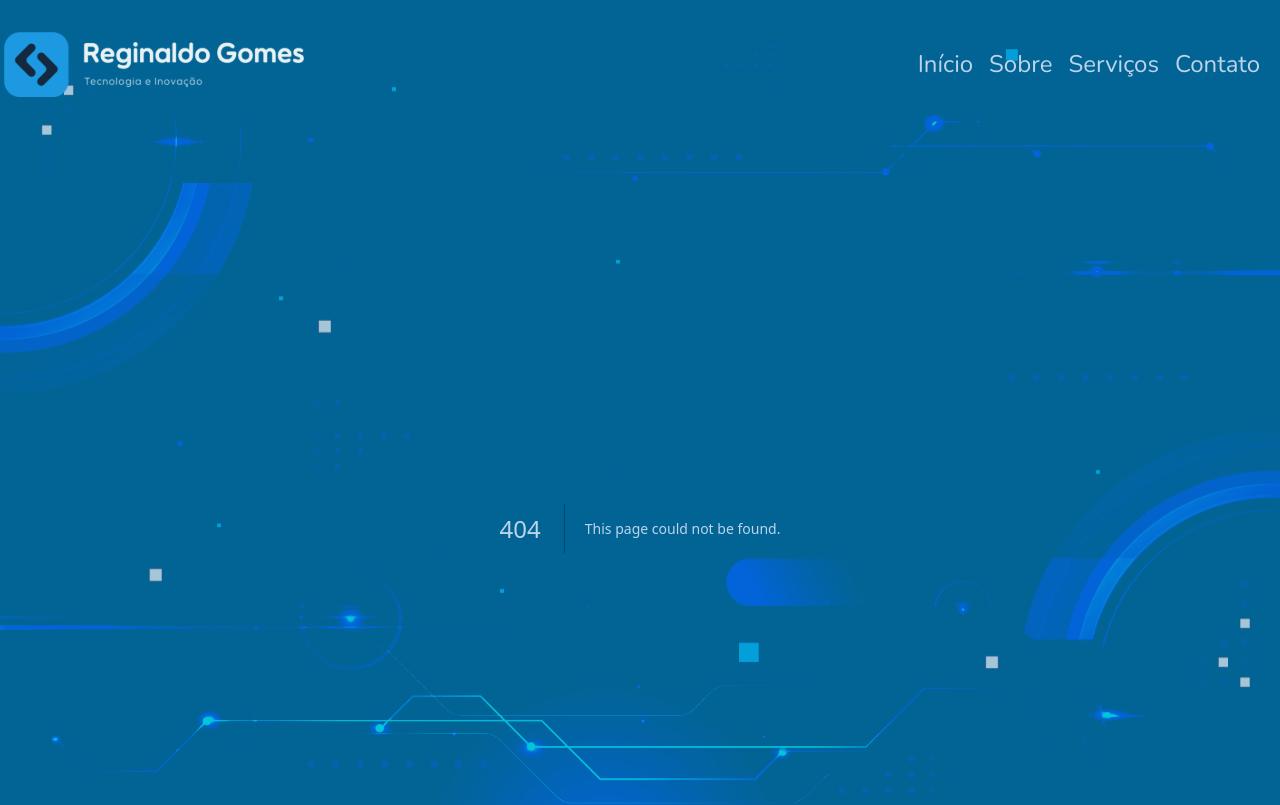
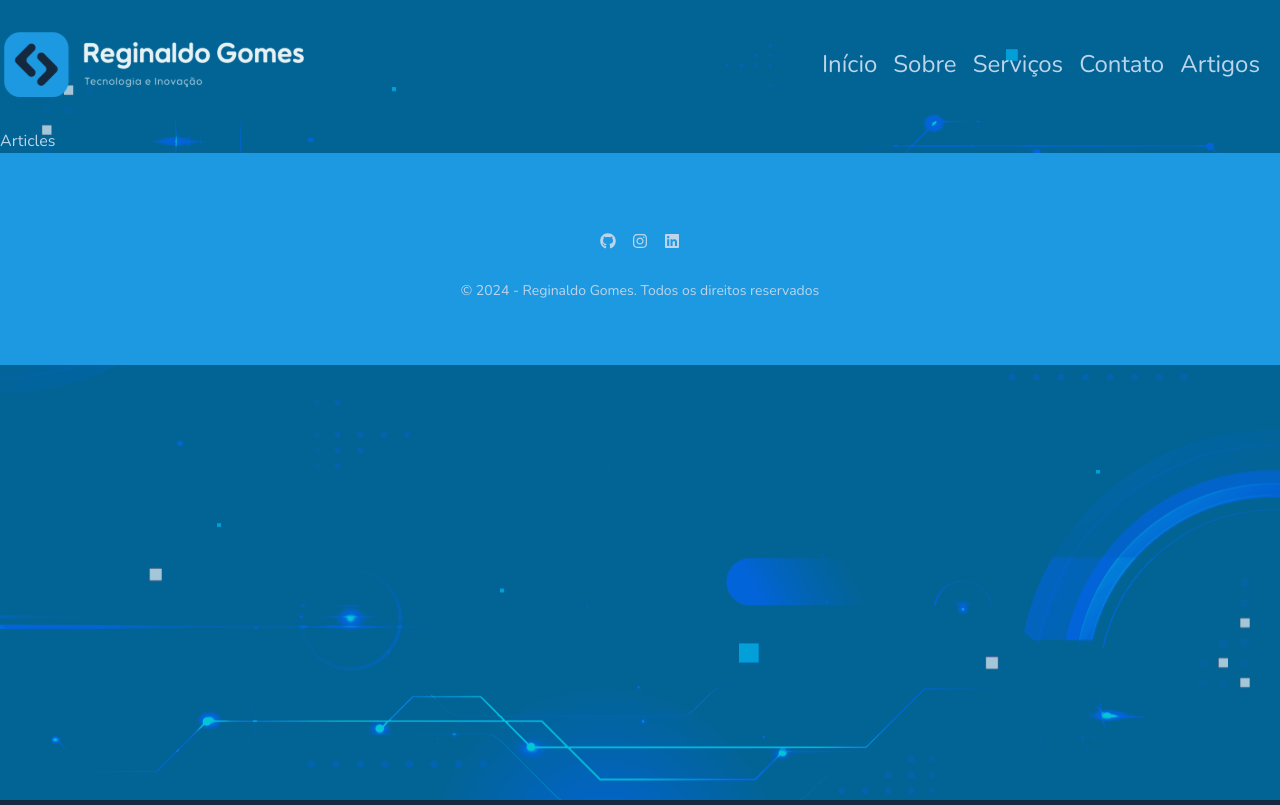
Before and after one commit to reginaldogomes/bhs_cms_site_app, a Next.js app: page /articles in a window 1280 px wide. Before the commit this address had no page. Shown: the top 805 px of the page. Built offline with nearby package versions, Linux system fonts and the light colour scheme.

Commit message:
bug: tailwindcss animate

```diff
--- a/package.json
+++ b/package.json
@@ -15,6 +15,7 @@
     "@prisma/client": "^5.15.1",
     "@tabler/core": "^1.0.0-beta20",
     "@tabler/icons-react": "^3.6.0",
+    "clsx": "^2.1.1",
     "dotenv": "^16.4.5",
     "next": "14.2.4",
     "postcss-flexbugs-fixes": "^5.0.2",
@@ -24,6 +25,7 @@
     "react-dom": "^18.3.1",
     "react-hook-form": "^7.52.0",
     "react-icons": "^5.2.1",
+    "tailwind-merge": "^2.4.0",
     "zod": "^3.23.8"
   },
   "devDependencies": {
--- /dev/null
+++ b/src/_lib/utils.ts
@@ -0,0 +1,6 @@
+import { type ClassValue, clsx } from 'clsx'
+import { twMerge } from 'tailwind-merge'
+
+export function cn(...inputs: ClassValue[]) {
+  return twMerge(clsx(inputs))
+}
--- a/src/app/about/page.tsx
+++ b/src/app/about/page.tsx
@@ -1,3 +1,5 @@
+import Skills from '@/components/Skills'
+
 const about = {
   title: 'Sobre Mim',
   description:
@@ -9,6 +11,7 @@ export default function About() {
     <div className="container mx-auto p-4">
       <h1 className="text-3xl font-bold">{about.title}</h1>
       <p className="text-2xl">{about.description}</p>
+      <Skills />
     </div>
   )
 }
--- /dev/null
+++ b/src/app/articles/page.tsx
@@ -0,0 +1,3 @@
+export default function page() {
+  return <div>Articles</div>
+}
--- a/src/app/page.tsx
+++ b/src/app/page.tsx
@@ -1,6 +1,5 @@
 'use client'
 import Hero from '@/components/Hero'
-import Skills from '@/components/Skills'
 import ServiceSection from '@/components/services/ServiceSection'
 
 export default function HomePage() {
@@ -8,7 +7,6 @@ export default function HomePage() {
     <>
       <Hero />
       <ServiceSection />
-      <Skills />
     </>
   )
 }
--- a/src/components/layouts/Menu.tsx
+++ b/src/components/layouts/Menu.tsx
@@ -9,6 +9,7 @@ const menuItems = [
   { name: 'Sobre', href: '/about' },
   { name: 'Serviços', href: '/services' },
   { name: 'Contato', href: '/contact' },
+  { name: 'Artigos', href: '/articles' },
 ]
 
 const ResponsiveMenu: React.FC = () => {
```
Also changed, not shown: components.json (added), 1 other file (tests, documents, lock files or other folders).
